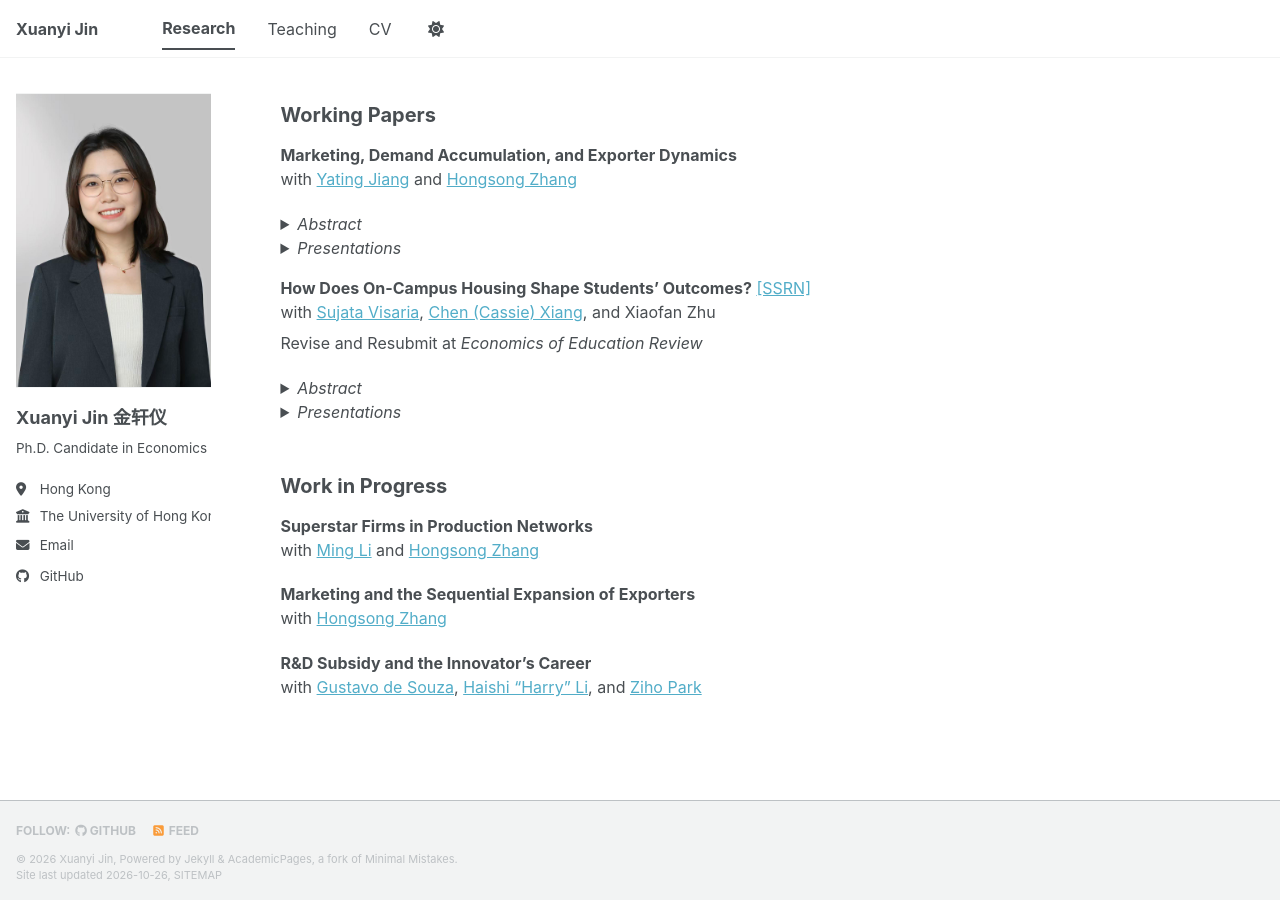
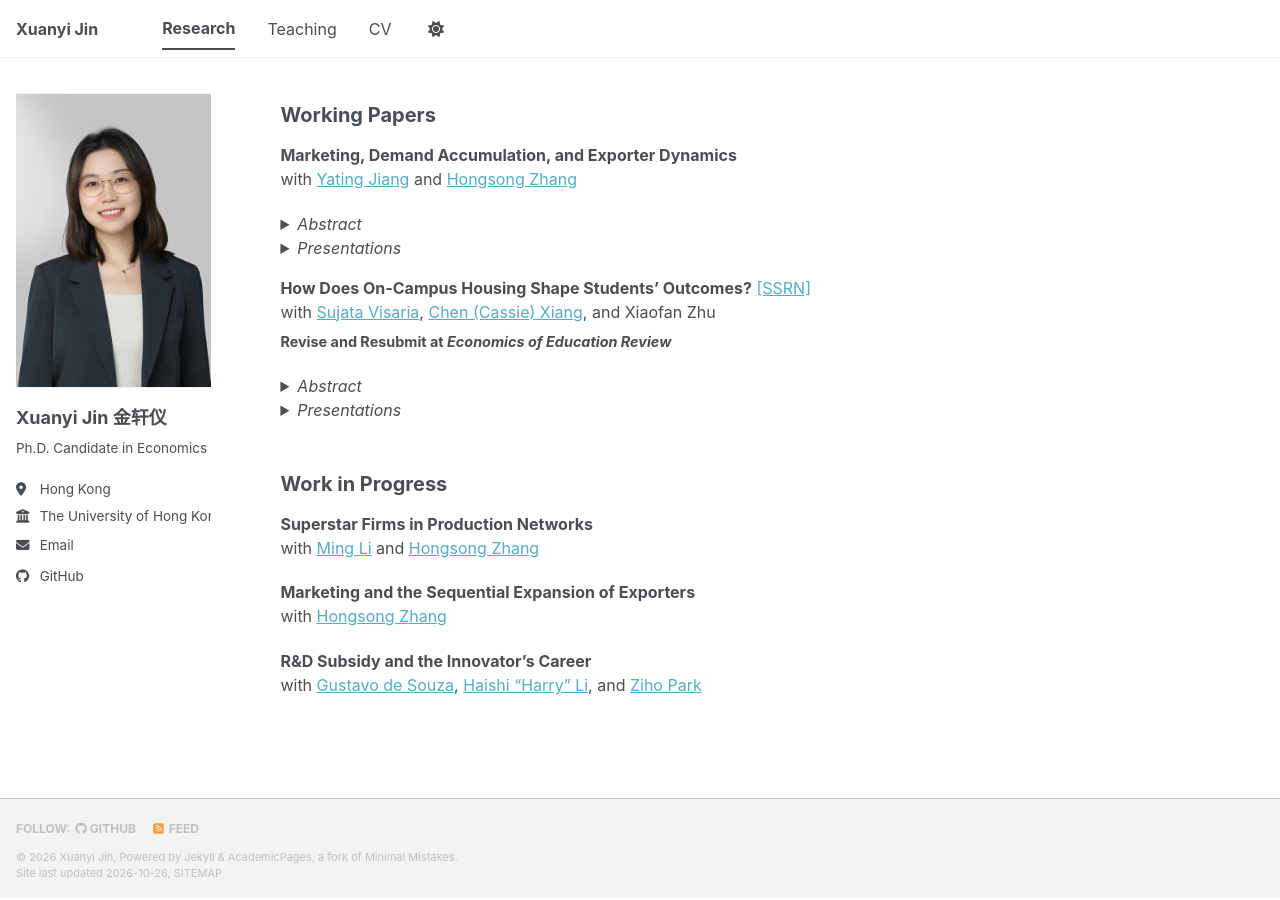
Before and after one commit to xuanyi-jin/xuanyi-jin.github.io, a Jekyll site: the page built from _pages/research.md, in a window 1280 px wide and 900 px high, scrolled down 460 px. Built offline with Jekyll 4.4.1, drawn with Linux system fonts in a browser that asks for light colours; a style sheet for code colours, icons or effects is not loaded.

Commit message:
Make paper status line bold and slightly smaller
Co-Authored-By: Claude Fable 5.1 <noreply@anthropic.com>

```diff
--- a/_sass/layout/_page.scss
+++ b/_sass/layout/_page.scss
@@ -431,5 +431,7 @@
 
 .paper-status {
   display: inline-block;
-  margin-top: 0.45em;
+  font-size: 0.9em;
+  font-weight: bold;
+  margin-top: 0.5em; /* 0.5 * 0.9em = 0.45em of the parent font size */
 }
```
